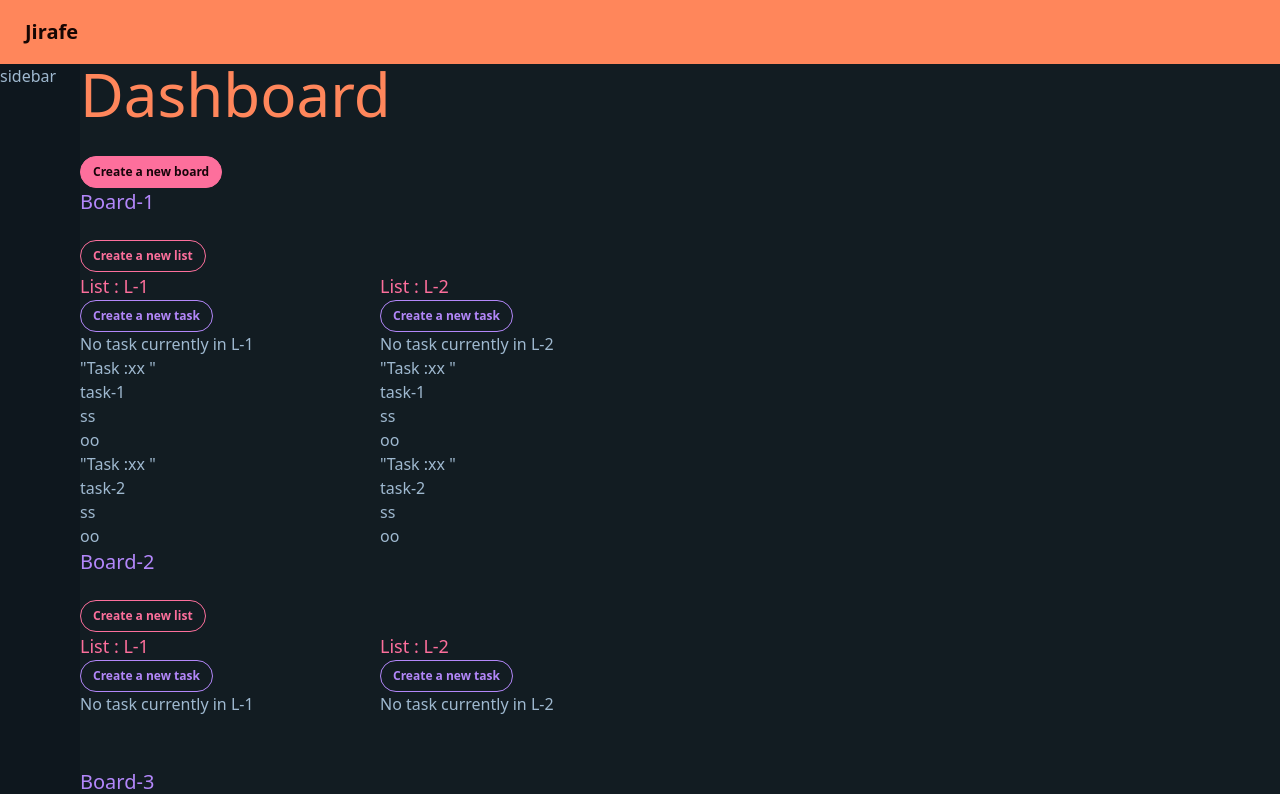
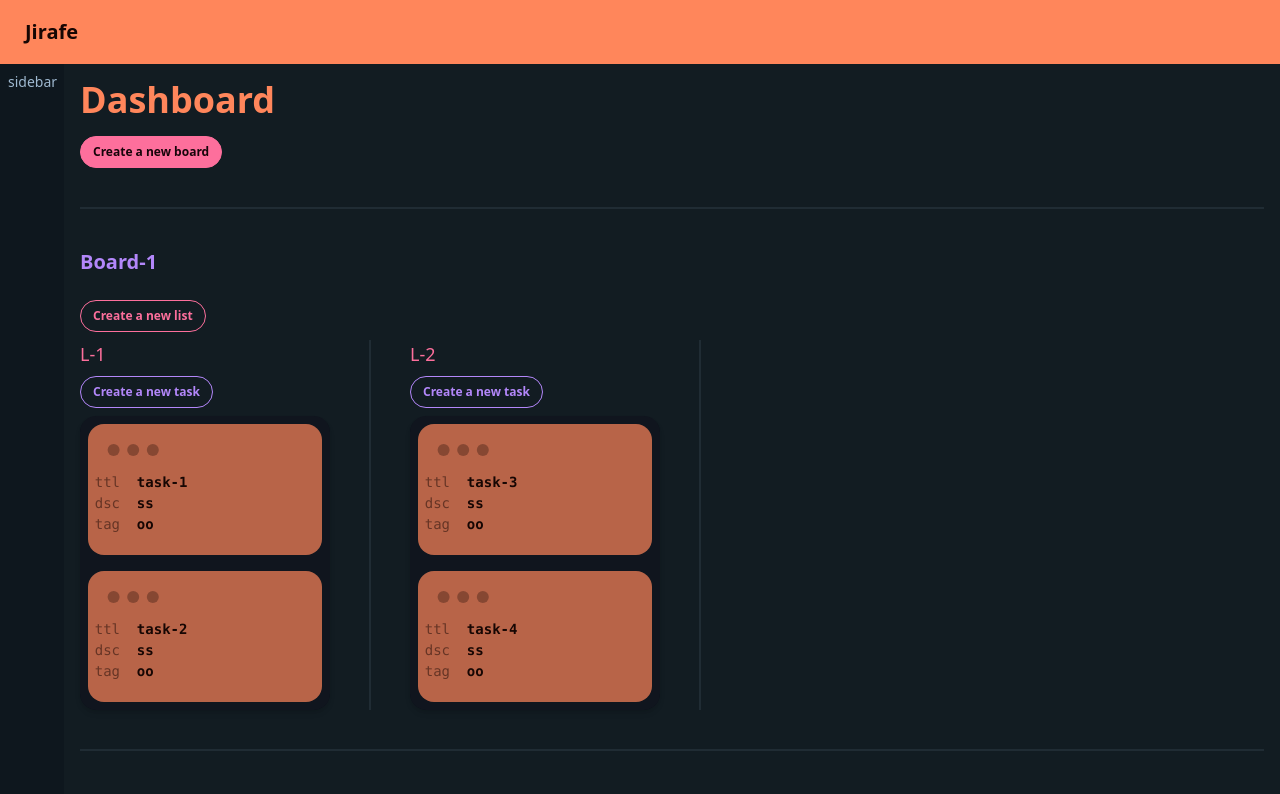
Before and after one commit to Geoffdl/projet-jira, an Angular app: page / in a window 1280 px wide. Shown: the top 794 px of the page. Built offline with nearby package versions, Linux system fonts and the light colour scheme.

Commit message:
board list task simpler

```diff
--- a/src/app/app.html
+++ b/src/app/app.html
@@ -1,12 +1,9 @@
 <app-nav [title]="'Jirafe'"></app-nav>
-<main class="">
-  <div class="flex flex-row h-screen">
-    <div class="w-1/16  bg-base-200 ">sidebar</div>
-    <div class="w-15/16 bg-base-100">
-      <app-dashboard></app-dashboard>
-    </div>
-  </div>
-
+<main class="bg-base-100 flex h-full">
+  <aside class="w-16 bg-base-200 p-2 text-sm">sidebar</aside>
+  <section class="flex-1 p-4 overflow-auto">
+    <app-dashboard></app-dashboard>
+  </section>
 </main>
-  <app-footer />
+<app-footer></app-footer>
 <router-outlet></router-outlet>
--- a/src/app/features/dashboard/board-component/board-component.ts
+++ b/src/app/features/dashboard/board-component/board-component.ts
@@ -1,4 +1,4 @@
-import { Component, computed, input } from '@angular/core';
+import { Component, computed, input, output } from '@angular/core';
 import { ListComponent } from '../list-component/list-component';
 import { ListModel } from '../dashboard-models/list-model';
 
@@ -8,24 +8,23 @@ import { ListModel } from '../dashboard-models/list-model';
     ListComponent
   ],
   template: `
-
-    <p class="text-xl text-accent"> {{title()}} </p>
-    <br/>
-    <button (click)="addNewList()" class="du-btn du-btn-outline du-btn-sm du-btn-secondary">
+    <p class="text-xl text-accent font-semibold">{{ title() }}</p>
+    <br />
+    <button (click)="addNewList()" class="du-btn du-btn-outline du-btn-sm du-btn-secondary mb-2">
       Create a new list
     </button>
-    @if(isBoardEmpty()){
-      <p>No list yet in {{title()}}</p>
+    @if (isBoardEmpty()) {
+      <p class="text-sm italic text-neutral-content">No list yet in {{ title() }}</p>
     }
-
-    <div class="flex flex-row">
-    @for (list of boardList(); track $index) {
-      <div class="min-w-1/4">
-      <app-list-component [title]=boardList()[$index].title [taskList]="boardList()[$index].taskList"></app-list-component>
-      </div>
-    }
+    <div class="flex flex-row gap-4 ">
+      @for (list of boardList(); track $index) {
+        <div class="min-w-[250px]">
+          <app-list-component [title]="boardList()[$index].title" [taskList]="boardList()[$index].taskList"
+                              (newTaskEvent)="onTaskReceived($event)"></app-list-component>
+        </div>
+        <div class="du-divider du-divider-horizontal"></div>
+      }
     </div>
-
   `,
   styles: ``
 })
@@ -36,7 +35,14 @@ export class BoardComponent {
 
   isBoardEmpty = computed(() => this.boardList().length === 0);
 
+  sendNewTaskListTile = output<string>();
+
+  sendNewList = output<string>();
   addNewList() {
+    this.sendNewList.emit(this.title())
+  }
 
+  onTaskReceived(listTitle: string) {
+    this.sendNewTaskListTile.emit(listTitle);
   }
 }
--- a/src/app/features/dashboard/dashboard-models/board-model.ts
+++ b/src/app/features/dashboard/dashboard-models/board-model.ts
@@ -1,2 +1,6 @@
+import { ListModel } from './list-model';
+
 export interface BoardModel {
+  title: string;
+  boardList: ListModel[];
 }
--- a/src/app/features/dashboard/dashboard.ts
+++ b/src/app/features/dashboard/dashboard.ts
@@ -1,6 +1,7 @@
-import { Component } from '@angular/core';
+import { Component, signal } from '@angular/core';
 import { ListModel } from './dashboard-models/list-model';
 import { BoardComponent } from './board-component/board-component';
+import { BoardModel } from './dashboard-models/board-model';
 
 
 @Component({
@@ -10,41 +11,98 @@ import { BoardComponent } from './board-component/board-component';
 
   ],
   template: `
-    <h1 class="text-6xl text-primary hover:text-accent pb-8">Dashboard</h1>
-    <button (click)="addNewBoard()" class="du-btn du-btn-sm du-btn-secondary">
+    <h1 class="text-4xl font-bold text-primary hover:text-accent pb-4">Dashboard</h1>
+    <button (click)="addNewBoard()" class="du-btn du-btn-sm du-btn-secondary mb-4">
       Create a new board
     </button>
-    <div class="flex flex-col h-screen">
-      <div class="flex-1">
-        <app-board-component [title]="bName1" [boardList]="starterData1"></app-board-component>
-      </div>
-      <div class="flex-1 ">
-        <app-board-component [title]="bName2" [boardList]="starterData2"></app-board-component>
-      </div>
-      <div class="flex-1">
-        <app-board-component [title]="bName3"></app-board-component>
-      </div>
+    <div class="flex flex-col gap-4">
+      @for(board of boards();track $index){
+        <div class="du-divider-accent/50 du-divider"></div>
+        <app-board-component
+          [title]="board.title"
+          [boardList]="board.boardList"
+        (sendNewTaskListTile)="onTaskReceived($event)"
+        (sendNewList)="onNewListReceived($event)">
+        </app-board-component>
+
+      }
     </div>
+
+
   `,
   styles: ``
 })
 export class Dashboard {
-  bName1: string = 'Board-1';
-  bName2: string = 'Board-2';
-  bName3: string = 'Board-3';
   starterData1: ListModel[] = [{
     title: 'L-1',
     taskList: [{ title: 'task-1', description: 'ss', tag: 'oo' }, { title: 'task-2', description: 'ss', tag: 'oo' }]
   }, {
     title: 'L-2',
-    taskList: [{ title: 'task-1', description: 'ss', tag: 'oo' }, { title: 'task-2', description: 'ss', tag: 'oo' }]
+    taskList: [{ title: 'task-3', description: 'ss', tag: 'oo' }, { title: 'task-4', description: 'ss', tag: 'oo' }]
   }];
 
   starterData2: ListModel[] = [{
-    title: 'L-1', taskList: []
-  }, { title: 'L-2', taskList: [] }];
+    title: 'L-3', taskList: []
+  }, { title: 'L-4', taskList: [] }];
+
+  boards = signal<BoardModel[]>([
+    { title: 'Board-1', boardList: this.starterData1 },
+    { title: 'Board-2', boardList: this.starterData2 },
+    { title: 'Board-3', boardList: [] }
+  ]);
 
   addNewBoard() {
+    this.boards.update(current => [...current, { title: `Board-${current.length + 1}`, boardList: [] }]);
+  }
 
+  onTaskReceived(listTitle: string) {
+    this.boards.update(current => {
+      return current.map(board => {
+        const updatedLists = board.boardList.map(list => {
+          if (list.title === listTitle) {
+            return {
+              ...list,
+              taskList: [
+                ...list.taskList,
+                {
+                  title: 'New Task',
+                  description: '',
+                  tag: '',
+                }
+              ]
+            };
+          } else {
+            return list;
+          }
+        });
+
+        return {
+          ...board,
+          boardList: updatedLists
+        };
+      });
+    });
+  }
+
+  onNewListReceived(boardTitle: string) {
+    this.boards.update(currentBoards => {
+      return currentBoards.map(board => {
+        if (board.title === boardTitle) {
+          const updatedBoardList = [
+            ...board.boardList,
+            {
+              title: `List-${board.boardList.length + 1}`,
+              taskList: []
+            }
+          ];
+          return {
+            ...board,
+            boardList: updatedBoardList
+          };
+        } else {
+          return board;
+        }
+      });
+    });
   }
 }
--- a/src/app/features/dashboard/list-component/list-component.ts
+++ b/src/app/features/dashboard/list-component/list-component.ts
@@ -1,4 +1,4 @@
-import { Component, computed, input, signal } from '@angular/core';
+import { Component, computed, input, output, signal } from '@angular/core';
 import { TaskComponent } from '../task-component/task-component';
 import { TaskModel } from '../dashboard-models/task-model';
 
@@ -8,27 +8,30 @@ import { TaskModel } from '../dashboard-models/task-model';
     TaskComponent
   ],
   template: `
-    <p class="text-lg text-secondary"> List : {{title()}}</p>
-    <button (click)="addNewTask()" class="du-btn du-btn-outline du-btn-sm du-btn-accent">
+    <p class="text-lg text-secondary font-medium">{{ title() }}</p>
+    <button (click)="addNewTask()" class="du-btn du-btn-outline du-btn-sm du-btn-accent my-2">
       Create a new task
     </button>
-    @if(isListEmpty()){
-      <p>No task currently in {{title()}}</p>
+    @if(isListEmpty()) {
+      <p class="text-sm italic text-neutral-content">No task currently in {{ title() }}</p>
     }
-    @for (task of taskList(); track $index) {
-      <p>"Task :xx "</p>
-      <app-task-component [title]=task.title [description]=task.description [tag]=task.tag></app-task-component>
 
-    }
+    <div class="du-list bg-accent-content/30 rounded-box shadow-md">
+      @for (task of taskList(); track $index) {
+        <app-task-component [title]="task.title" [description]="task.description" [tag]="task.tag"></app-task-component>
+      }
+    </div>
   `,
   styles: ``
 })
 export class ListComponent {
   title = input.required<string>();
   taskList = input<TaskModel[]>([]);
-  isListEmpty = computed(() => this.taskList.length === 0);
+  isListEmpty = computed(() => this.taskList().length === 0);
+
+  newTaskEvent = output<string>();
 
   addNewTask() {
-
+   this.newTaskEvent.emit(this.title());
   }
 }
--- a/src/app/features/dashboard/task-component/task-component.ts
+++ b/src/app/features/dashboard/task-component/task-component.ts
@@ -4,9 +4,14 @@ import { Component, input } from '@angular/core';
   selector: 'app-task-component',
   imports: [],
   template: `
-    <p>{{ title() }} </p>
-    <p>{{ description() }}</p>
-    <p>{{ tag() }}</p>
+
+    <div class="p-2">
+    <div class="du-mockup-code bg-primary/70  text-primary-content hover:bg-accent-content hover:text-accent">
+      <pre data-prefix="ttl"><code class="font-extrabold">{{ title() }}</code></pre>
+      <pre data-prefix="dsc"><code class="font-extrabold">{{ description() }}</code></pre>
+      <pre data-prefix="tag"><code class="font-extrabold">{{ tag() }}</code></pre>
+    </div>
+    </div>
   `,
   styles: ``
 })
```
